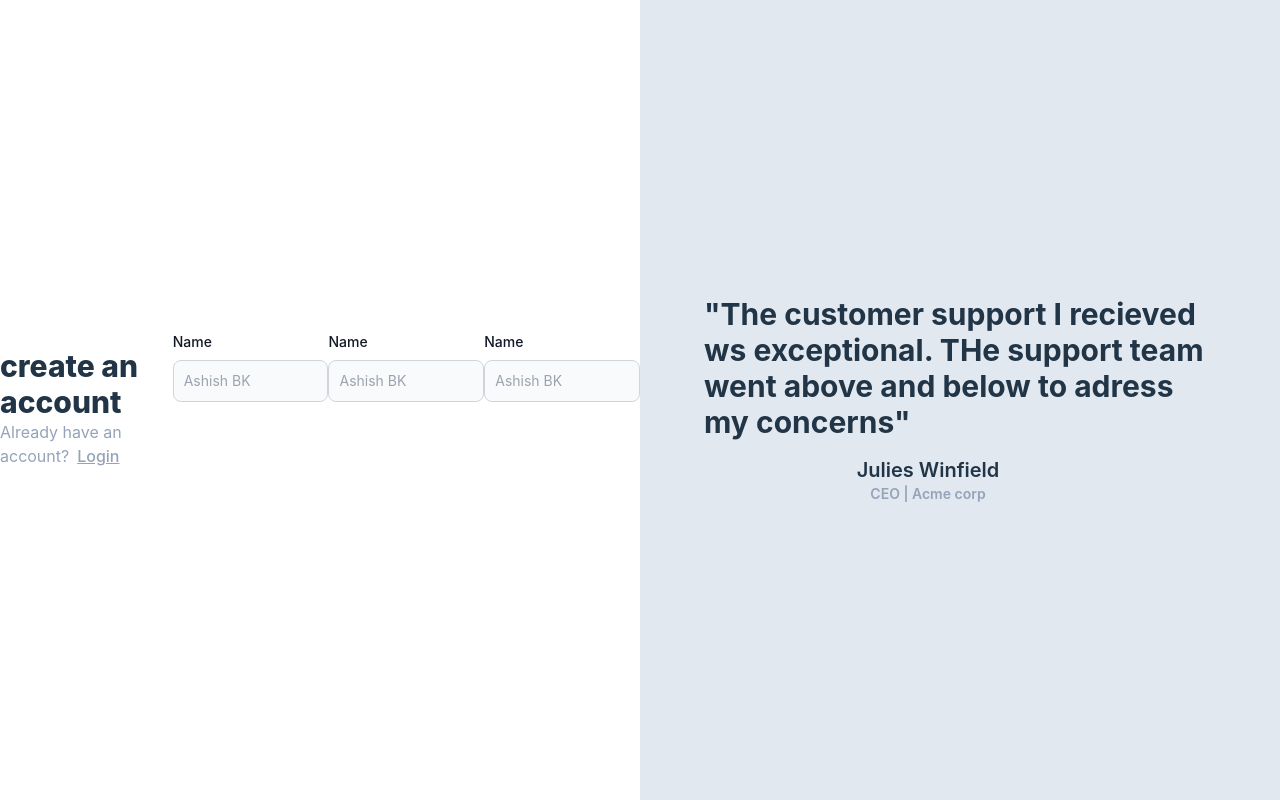
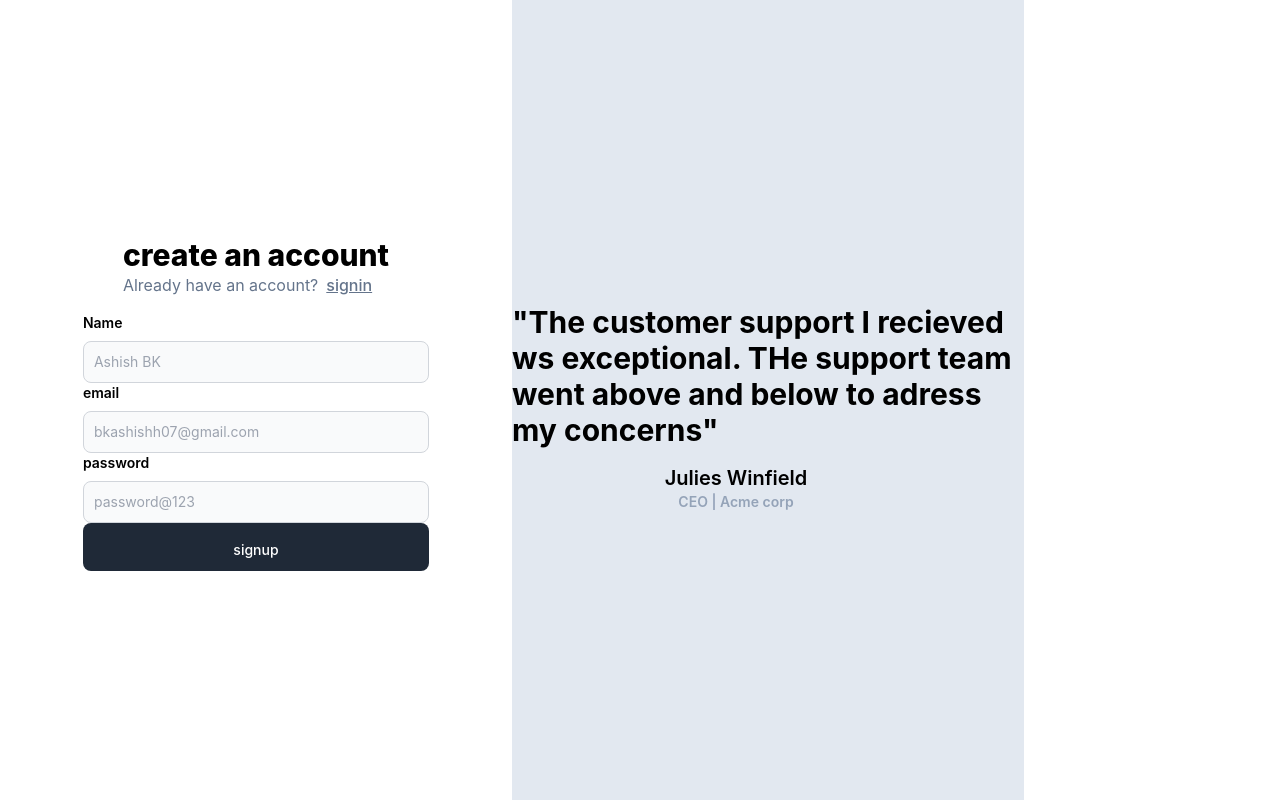
Before and after one commit to ashish07-07/blogging-website, a React (Vite) app in the folder frontend/: page /signup in a window 1280 px wide. Built offline with nearby package versions, Linux system fonts and the light colour scheme.

Commit message:
signin/signup updated

```diff
--- a/frontend/src/components/Auth.tsx
+++ b/frontend/src/components/Auth.tsx
@@ -9,18 +9,28 @@
     password: "",
   });
   return (
-    <div className="h-screen flex justify-center flex-col">
+    <div className="h-screen flex justify-center flex-col bg-white">
       <div className="flex justify-center">
         <div>
-          <div className="text-3xl font-extrabold mt-4">create an account</div>
+          <div className={"px-10"}>
+            <div className="text-3xl font-extrabold mt-4  text-black">
+              create an account
+            </div>
 
-          <div className="text-slate-400">
-            Already have an account?
-            <Link className="pl-2 underline" to={"/signin"}>
-              Login
+            <div className="text-slate-500">
+              {type === "signin"
+                ? "Dont have an account"
+                : "Already have an account?"}
+              <Link
+                className="pl-2 underline"
+                to={type === "signin" ? "/signup" : "/signin"}
+              >
+                {type === "signin" ? "signup" : "signin"}
               </Link>
             </div>
           </div>
+
+          <div className={"pt-4"}>
             <LabelledInput
               label="Name"
               placeholder="Ashish BK"
@@ -31,22 +41,32 @@
             ></LabelledInput>
 
             <LabelledInput
-          label="Name"
-          placeholder="Ashish BK"
+              label="email"
+              placeholder="bkashishh07@gmail.com"
               onChange={function (e) {
                 setpostvalue(...postInput);
-            name: e.target.value;
+                email: e.target.value;
               }}
             ></LabelledInput>
 
             <LabelledInput
-          label="Name"
-          placeholder="Ashish BK"
+              label="password"
+              type={"password"}
+              placeholder="password@123"
               onChange={function (e) {
                 setpostvalue(...postInput);
-            name: e.target.value;
+                password: e.target.value;
               }}
             ></LabelledInput>
+
+            <button
+              type="button"
+              className=" w-full text-white bg-gray-800 hover:bg-gray-900 focus:outline-none focus:ring-4 focus:ring-gray-300 font-medium rounded-lg text-sm px-5 py-2.5 me-2 mb-2 dark:bg-gray-800 dark:hover:bg-gray-700 dark:focus:ring-gray-700 dark:border-gray-700 pt-4 "
+            >
+              {type === "signup" ? "signup" : "signin"}
+            </button>
+          </div>
+        </div>
       </div>
     </div>
   );
@@ -56,23 +76,25 @@
   label: string;
   placeholder: string;
   onChange: (e: ChangeEvent<HTMLInputElement>) => void;
+  type?: string;
 }
 
 export function LabelledInput({
   label,
   placeholder,
   onChange,
+  type,
 }: LablledinputType) {
   return (
     <div>
-      <label className="block mb-2 text-sm font-medium text-gray-900 dark:text-white">
+      <label className="block mb-2 text-sm  text-black font-semibold ">
         {label}
       </label>
       <input
         onChange={onChange}
-        type="text"
+        type={type || "text"}
         id="first_name"
-        className="bg-gray-50 border border-gray-300 text-gray-900 text-sm rounded-lg focus:ring-blue-500 focus:border-blue-500 block w-full p-2.5 dark:bg-gray-700 dark:border-gray-600 dark:placeholder-gray-400 dark:text-white dark:focus:ring-blue-500 dark:focus:border-blue-500"
+        className="bg-gray-50 border border-gray-300 text-gray-900 text-sm rounded-lg focus:ring-blue-500 focus:border-blue-500 block w-full p-2.5"
         placeholder={placeholder}
         required
       />
--- a/frontend/src/components/Quote.tsx
+++ b/frontend/src/components/Quote.tsx
@@ -1,6 +1,6 @@
 export function Quote() {
   return (
-    <div className="bg-slate-200 h-screen flex justify-center flex-col">
+    <div className="bg-slate-200 h-screen flex justify-center flex-col text-black pt-4">
       <div className="flex justify-center">
         <div className=" max-w-lg ">
           <div className="text-3xl font-bold">
--- a/frontend/src/pages/Signin.tsx
+++ b/frontend/src/pages/Signin.tsx
@@ -1,3 +1,16 @@
+import { Quote } from "../components/Quote";
+import { Auth } from "../components/Auth";
 export function Signin() {
-  return <div></div>;
+  return (
+    <div>
+      <div className="grid grid-cols-1 lg:grid-cols-2">
+        <div>
+          <Auth type={"signin"}></Auth>
+        </div>
+        <div className="invisible lg:visible col-span-1">
+          <Quote></Quote>
+        </div>
+      </div>
+    </div>
+  );
 }
--- a/frontend/src/pages/Signup.tsx
+++ b/frontend/src/pages/Signup.tsx
@@ -1,13 +1,16 @@
 import { Quote } from "../components/Quote";
+
 import { Auth } from "../components/Auth";
+import { type } from "./../../../common/src/index";
+
 export function Signup() {
   return (
     <div>
-      <div className="grid grid-cols-2">
+      <div className="grid grid-cols-1 lg:grid-cols-2">
         <div>
-          <Auth></Auth>
+          <Auth type={"signup"}></Auth>
         </div>
-        <div className="invisible lg:visible">
+        <div className="hidden lg:block">
           <Quote></Quote>
         </div>
       </div>
```
Lines whose indentation alone changed are shown as unchanged.
